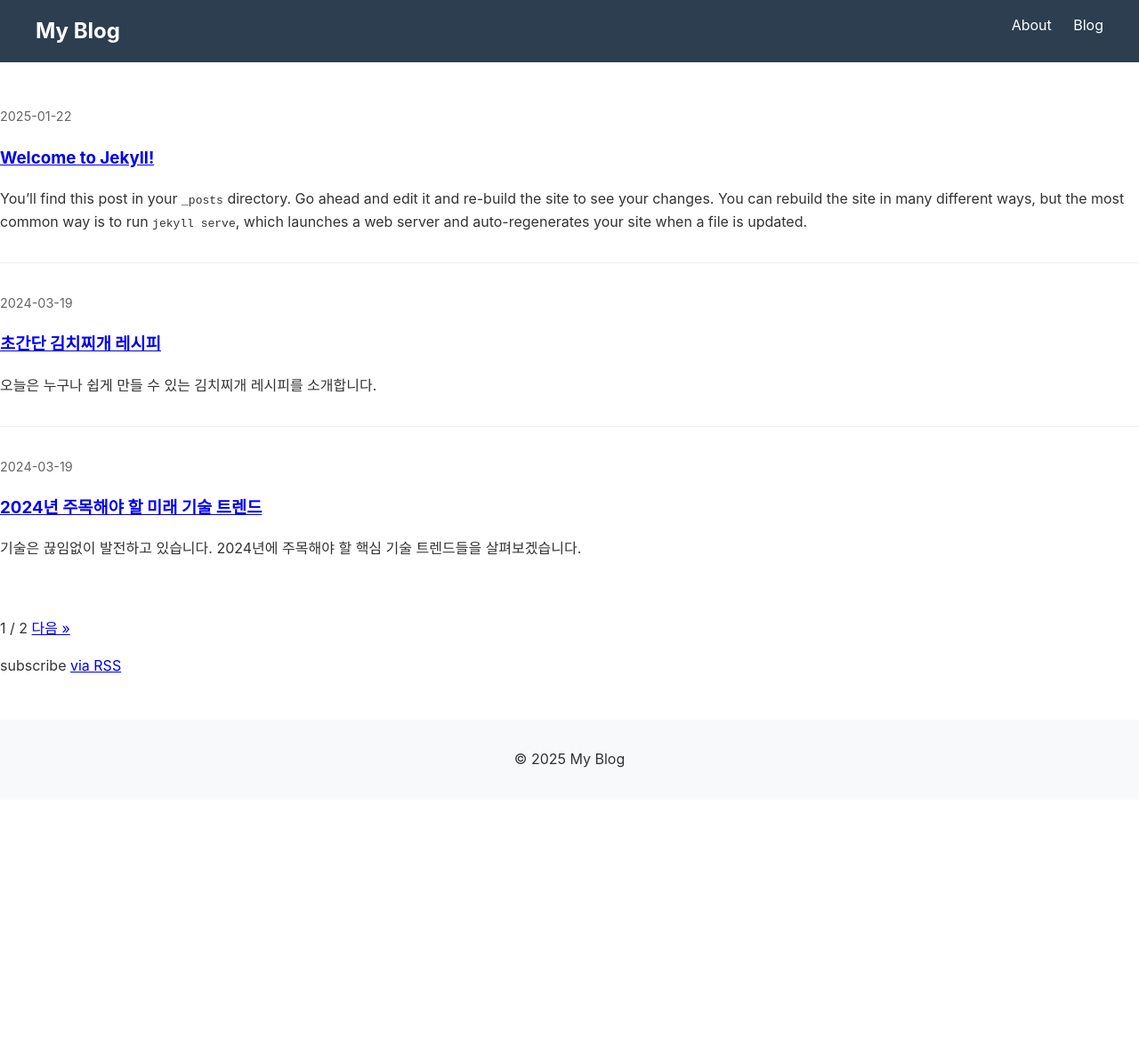
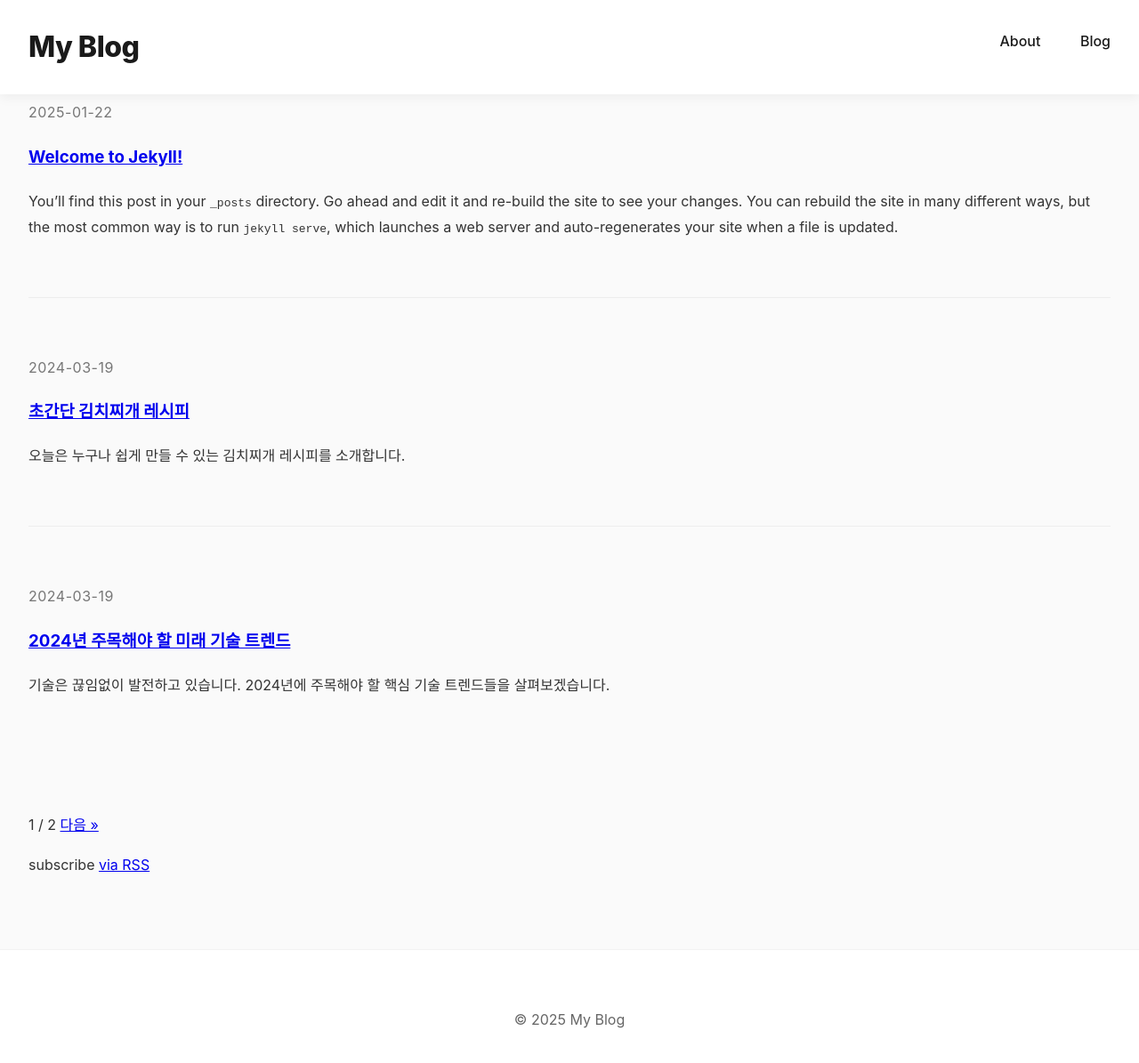
Before and after one commit to thuhoai27/mmblog, a Jekyll site: the page built from index.html, in a window 1280 px wide and 1224 px high. Shown: the top 1195 px of the window at 89% size. Built offline with Jekyll 4.4.1, drawn with Linux system fonts in a browser that asks for light colours; the list of posts is cut into pages by our own code.

Commit message:
Add Jekyll blog

```diff
--- a/assets/css/main.css
+++ b/assets/css/main.css
@@ -1,67 +1,100 @@
 /* 기본 스타일 */
 body {
     margin: 0;
-    font-family: -apple-system, BlinkMacSystemFont, "Segoe UI", Roboto, sans-serif;
-    line-height: 1.6;
+    font-family: 'Noto Sans KR', -apple-system, BlinkMacSystemFont, "Segoe UI", Roboto, sans-serif;
+    line-height: 1.8;
     color: #333;
-    background: #fff;
+    background: #fafafa;
+    min-height: 100vh;
+    display: flex;
+    flex-direction: column;
 }
 
 .container {
-    max-width: 1200px;
+    max-width: 1280px;
     margin: 0 auto;
-    padding: 0 20px;
+    padding: 0 2rem;
+    width: 100%;
+    box-sizing: border-box;
 }
 
 /* 헤더 스타일 */
 .site-header {
-    background: #2c3e50;
-    padding: 1rem 0;
+    background: rgba(255, 255, 255, 0.98);
+    padding: 1.5rem 0;
+    box-shadow: 0 4px 12px rgba(0,0,0,0.05);
+    position: fixed;
+    width: 100%;
+    top: 0;
+    z-index: 1000;
+    backdrop-filter: blur(10px);
 }
 
 .site-header .site-title {
-    color: white;
+    color: #1a1a1a;
     text-decoration: none;
-    font-size: 1.5rem;
-    font-weight: bold;
+    font-size: 2rem;
+    font-weight: 800;
+    letter-spacing: -0.5px;
+    transition: color 0.3s ease;
 }
 
 .site-header .site-nav {
     float: right;
+    margin-top: 0.5rem;
 }
 
 .site-header .site-nav a {
-    color: white;
+    color: #1a1a1a;
     text-decoration: none;
-    margin-left: 20px;
+    margin-left: 2.5rem;
+    font-weight: 500;
+    padding-bottom: 4px;
+    border-bottom: 2px solid transparent;
+    transition: all 0.3s ease;
 }
 
 .site-header .site-nav a:hover {
-    color: #3498db;
+    color: #007AFF;
+    border-bottom: 2px solid #007AFF;
 }
 
 /* 컨텐츠 영역 스타일 */
 .content {
-    padding: 2rem 0;
+    max-width: 1280px;
+    margin: 0 auto;
+    padding: 7rem 2rem 4rem;
+    flex: 1 0 auto;
+    box-sizing: border-box;
 }
 
 /* 푸터 스타일 */
 .site-footer {
-    background: #f8f9fa;
-    padding: 1rem 0;
+    background: #fff;
+    padding: 3rem 0;
     text-align: center;
+    color: #666;
+    border-top: 1px solid rgba(0,0,0,0.05);
+    flex-shrink: 0;
 }
 
 /* 포스트 목록 스타일 */
 .post-list {
     list-style: none;
     padding: 0;
+    margin: 0;
+    max-width: 1280px;
 }
 
 .post-list li {
-    margin-bottom: 2rem;
-    padding-bottom: 1rem;
-    border-bottom: 1px solid #eee;
+    margin-bottom: 4rem;
+    padding-bottom: 3rem;
+    border-bottom: 1px solid rgba(0,0,0,0.05);
+    transition: transform 0.3s ease;
+}
+
+.post-list li:hover {
+    transform: translateY(-5px);
 }
 
 .post-list li:last-child {
@@ -69,20 +102,27 @@ body {
 }
 
 .post-list .post-title {
-    font-size: 1.5rem;
-    margin: 0 0 0.5rem;
+    font-size: 2.2rem;
+    margin: 0 0 1.2rem;
+    line-height: 1.3;
 }
 
 .post-list .post-title a {
-    color: #2c3e50;
+    color: #1a1a1a;
     text-decoration: none;
+    border-bottom: 2px solid transparent;
+    padding-bottom: 2px;
+    transition: all 0.3s ease;
 }
 
 .post-list .post-title a:hover {
-    color: #3498db;
+    color: #007AFF;
+    border-bottom: 2px solid #007AFF;
 }
 
 .post-list .post-meta {
-    color: #666;
-    font-size: 0.9rem;
+    color: #777;
+    font-size: 1rem;
+    margin-bottom: 1.2rem;
+    letter-spacing: 0.5px;
 }
```
